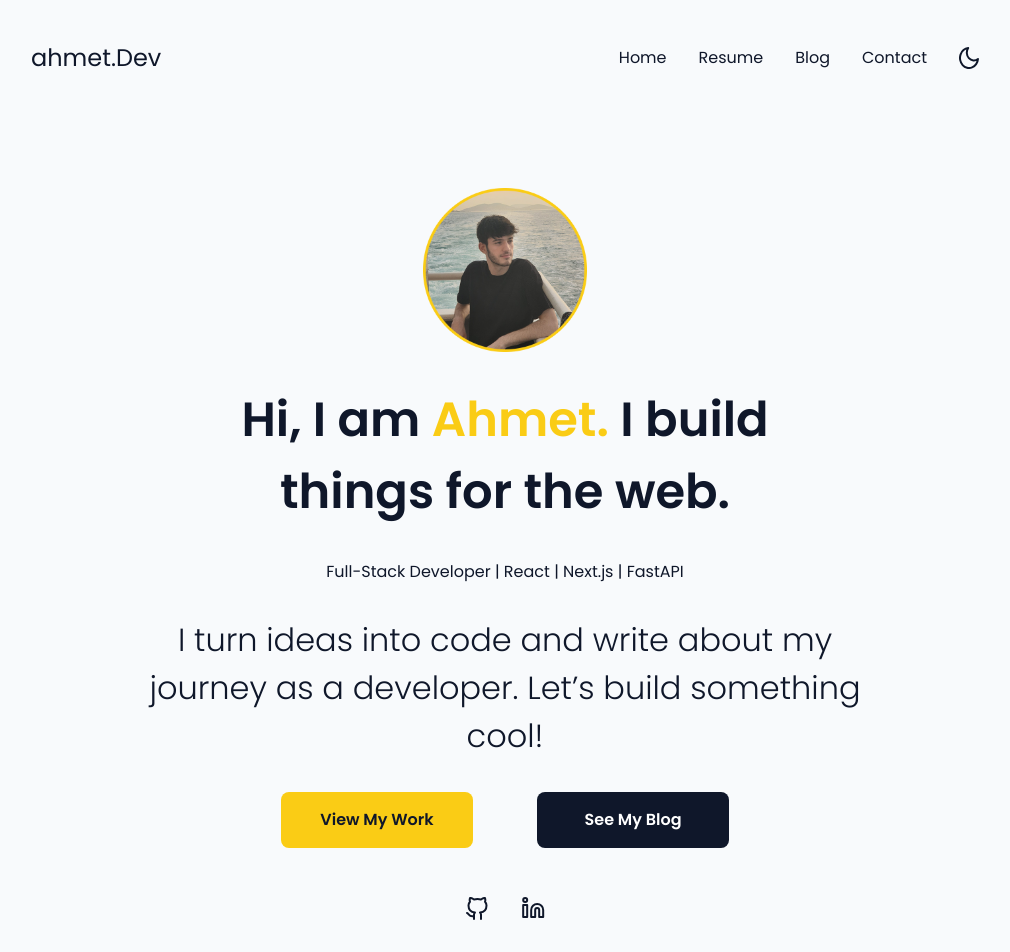
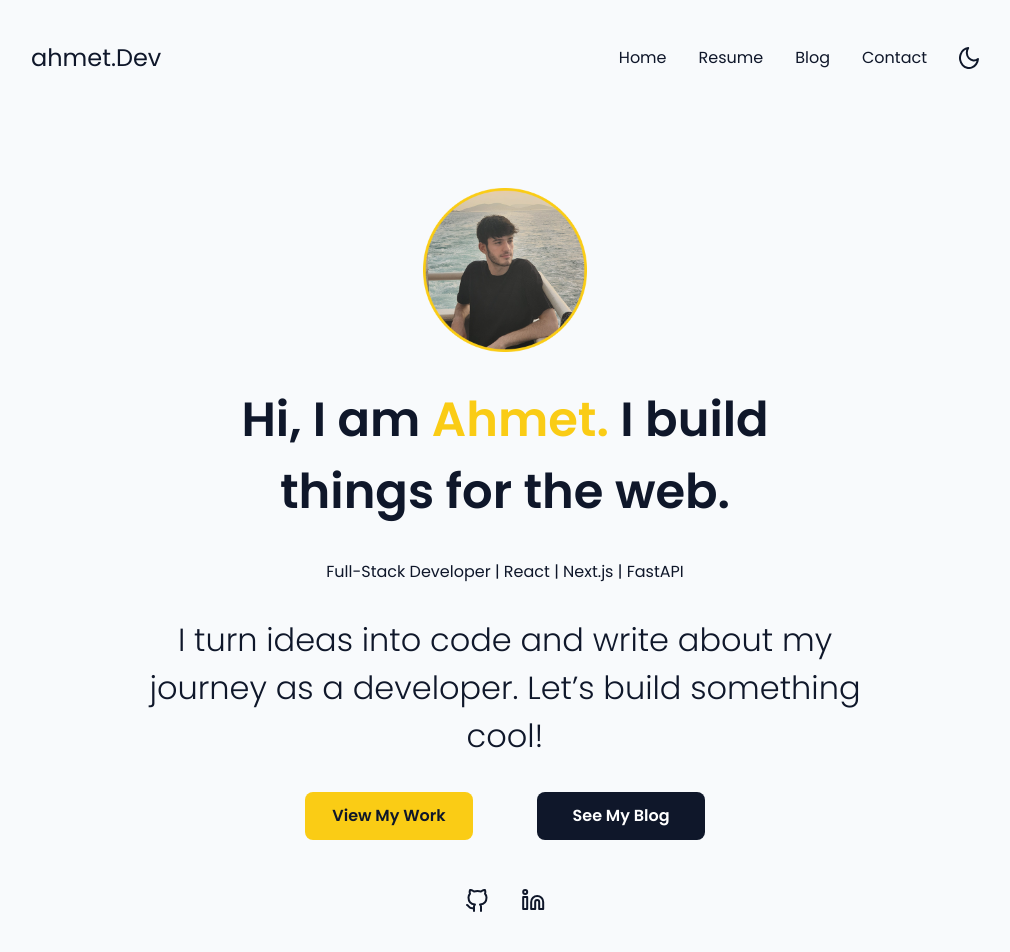
Before and after one commit to kaya70875/personal, a Next.js app: page / in a window 1280 px wide. Shown: the top 952 px of the page, without its empty margins (135-1145 px from the left). Built offline with nearby package versions, Linux system fonts and the light colour scheme.

Commit message:
update button sizes

```diff
--- a/src/components/Button.tsx
+++ b/src/components/Button.tsx
@@ -8,7 +8,7 @@ interface ButtonProps {
 
 export default function Button({ variant = 'primary', children, onClick }: ButtonProps) {
 
-    const baseStyles = 'px-4 py-4 rounded-lg cursor-pointer font-[600] w-48 transition duration-300 ease-in-out';
+    const baseStyles = 'px-4 py-3 rounded-lg cursor-pointer font-[600] w-42 transition duration-300 ease-in-out';
 
     const variants = {
         primary: 'bg-accent text-text hover:opacity-80',
```
